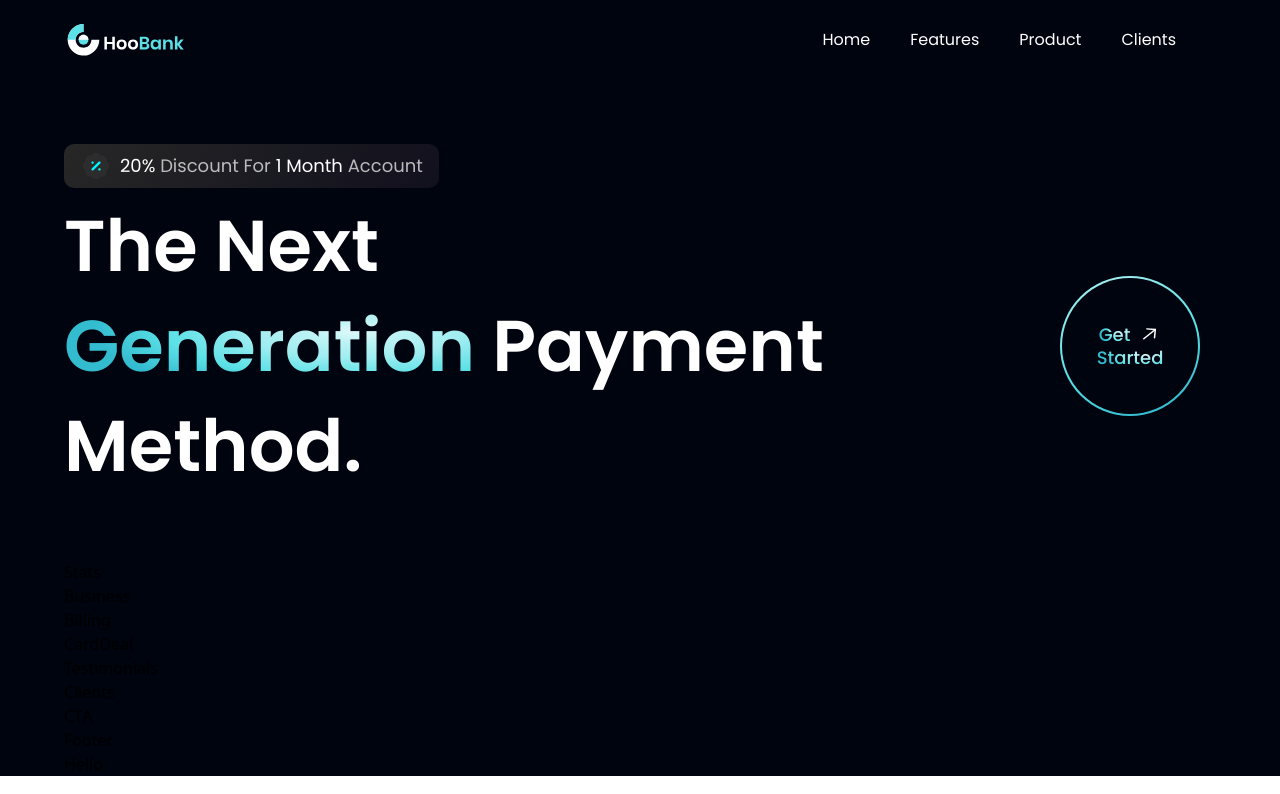
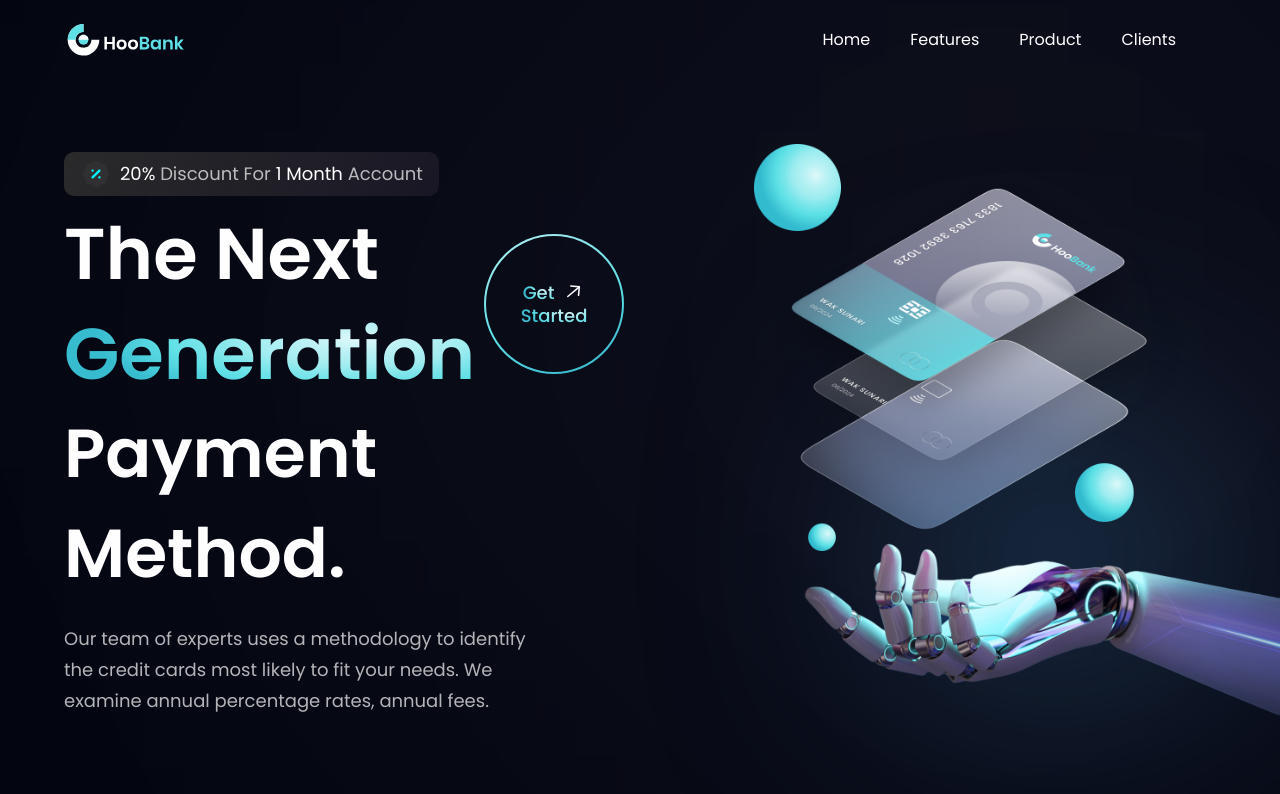
Before and after one commit to Valacsai/Bank-Modern-App, a React (Vite) app: page / in a window 1280 px wide. Shown: the top 794 px of the page. Built offline with nearby package versions, Linux system fonts and the light colour scheme; the HTML template or start-up script is replaced by a standard one.

Commit message:
implemented hero

```diff
--- a/src/components/Hero.jsx
+++ b/src/components/Hero.jsx
@@ -24,12 +24,38 @@ const Hero = () => {
         <div className="flex flex-row justify-between items-center w-full">
           <h1 className="flex-1 font-poppins font-semibold ss:text-[72px] text-[52px] text-white ss:leading-[100px] leading-[75px]">
             The Next <br className="sm:block hidden" />
-            <span className="text-gradient">Generation</span> Payment Method.
+            <span className="text-gradient">Generation</span>
           </h1>
           <div className="ss:flex hidden md:mr-4 mr-0">
             <GetStarted />
           </div>
         </div>
+
+        <h1 className="font-poppins font-semibold ss:text-[68px] text-[52px] text-white ss:leading-[100px] leading-[75px] w-full">
+          Payment Method.
+        </h1>
+        <p className={`${styles.paragraph} max-w-[470px] mt-5`}>
+          Our team of experts uses a methodology to identify the credit cards
+          most likely to fit your needs. We examine annual percentage rates,
+          annual fees.
+        </p>
+      </div>
+
+      <div
+        className={`flex-1 flex ${styles.flexCenter} md:my-0 my-10 relative`}
+      >
+        <img
+          src={robot}
+          alt="billing"
+          className="w-[100%] h-[100%] relative z-[5]"
+        />
+        <div className="absolute z-[0] w-[40%] h-[35%] top-0 pink__gradient" />
+        <div className="absolute z-[1] w-[80%] h-[80%] rounded-full bottom-40 white__gradient" />
+        <div className="absolute z-[0] w-[50%] h-[50%] right-20 bottom-20 blue__gradient" />
+      </div>
+
+      <div className={`ss:hidden ${styles.flexCenter}`}>
+        <GetStarted />
       </div>
     </section>
   );
```
